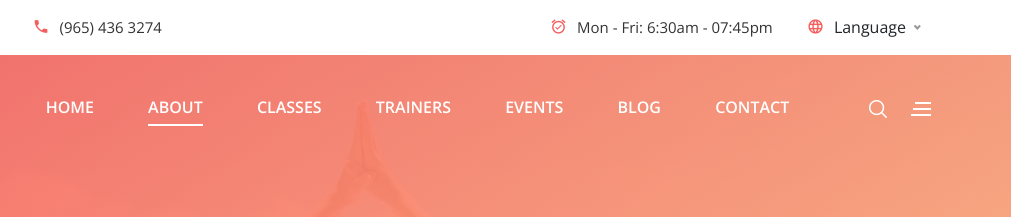
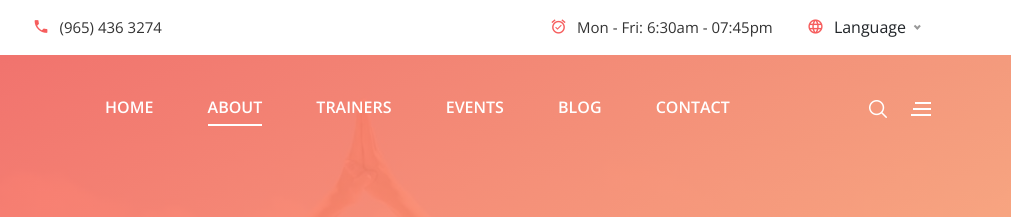
Before and after one commit to stanymaina/humanistic1, a plain HTML site: page about.html in a window 1280 px wide. Shown: the top 217 px of the page, 269-1280 px from the left. Drawn offline with nearby package versions, Linux system fonts and the light colour scheme; files whose address does not match are found by name; a web font is replaced by a local one.

Commit message:
Template upload

```diff
--- a/about.html
+++ b/about.html
@@ -76,12 +76,12 @@
 				<ul class="main-menu">
 					<li><a href="index.html">Home</a></li>
 					<li><a href="about.html" class="active">About</a></li>
-					<li><a href="classes.html">Classes</a>
+					<!-- <li><a href="classes.html">Classes</a>
 						<ul class="sub-menu">
 							<li><a href="classes.html">Our Claasses</a></li>
 							<li><a href="classes-details.html">Claasses Details</a></li>
 						</ul>
-					</li>
+					</li> -->
 					<li><a href="trainer.html">trainers</a>
 						<ul class="sub-menu">
 							<li><a href="trainer.html">Our Trainers</a></li>
```
Also changed, not shown: blog.html (+2 -2 lines), classes-details.html (+2 -2 lines), contact.html (+2 -2 lines), event-details.html (+2 -2 lines), events.html (+2 -2 lines), index.html (+2 -2 lines), single-blog.html (+2 -2 lines), trainer-details.html (+2 -2 lines), trainer.html (+2 -2 lines).
